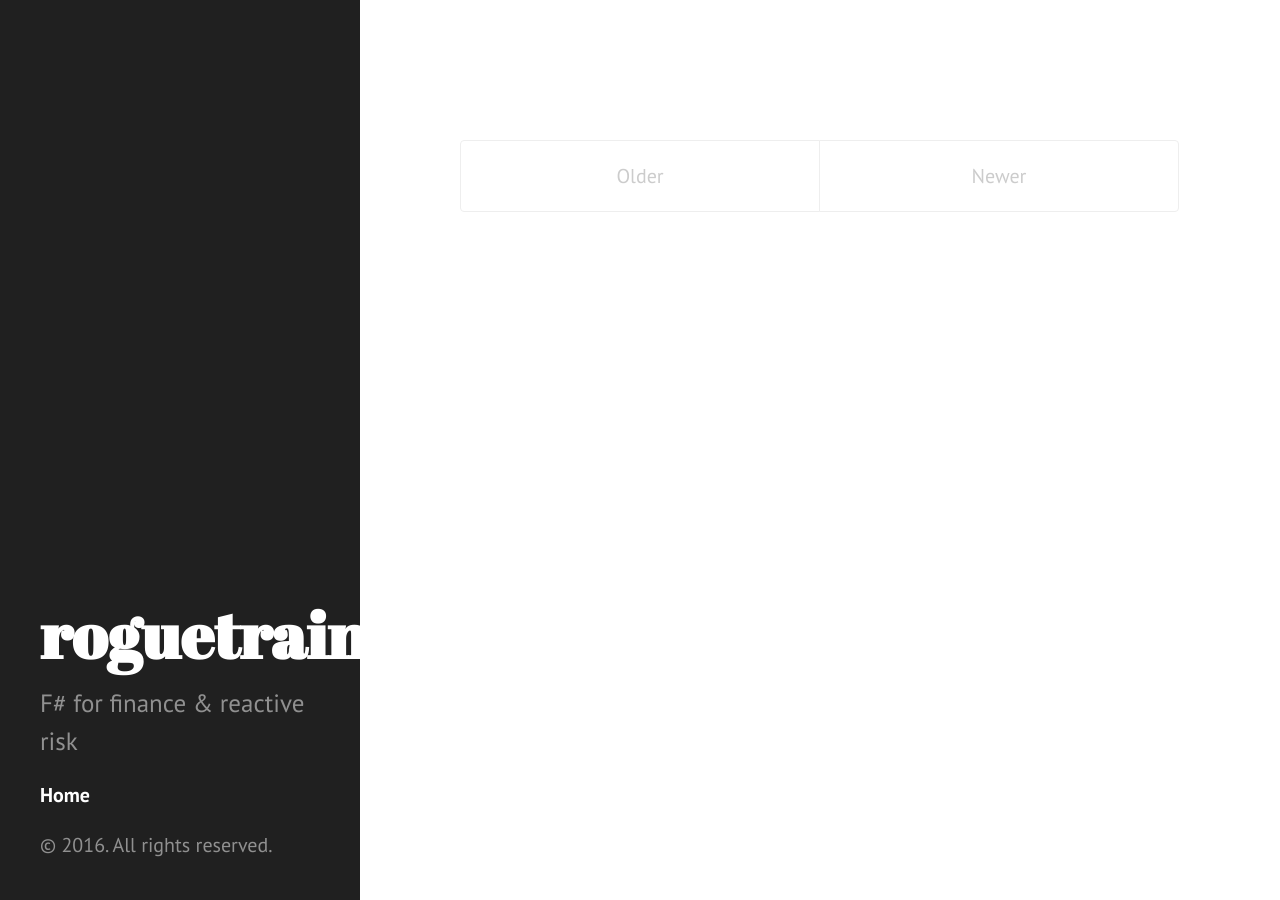
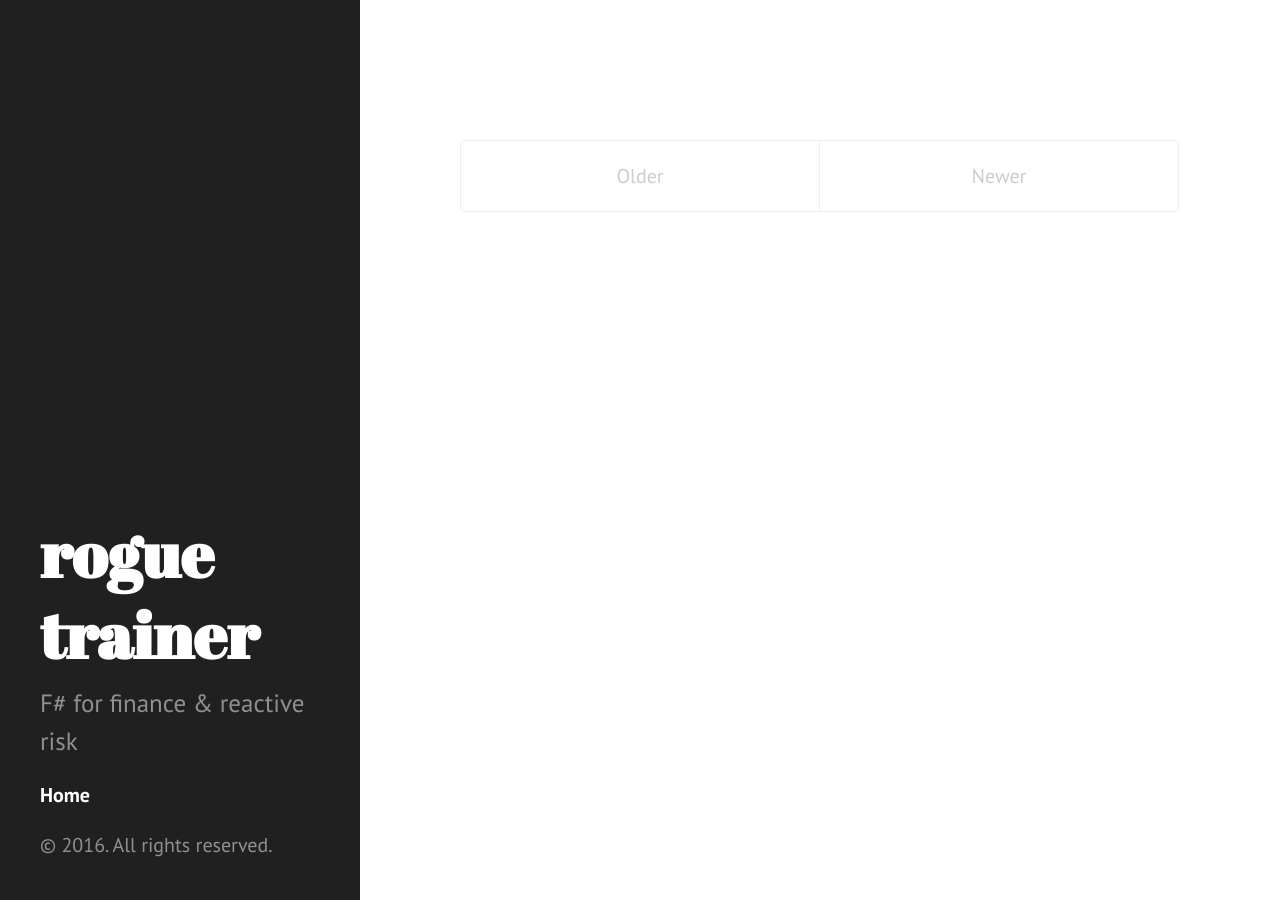
Before and after one commit to roguetrainer/roguetrainer.github.io, a Jekyll site: the page built from index.html, in a window 1280 px wide. Built offline with Jekyll 4.4.1, drawn with Linux system fonts in a browser that asks for light colours; the list of posts is cut into pages by our own code.

Commit message:
Update _config.yml

```diff
--- a/_config.yml
+++ b/_config.yml
@@ -2,7 +2,7 @@ excerpt_separator: ""
 pygments: true
 markdown: kramdown
 url: http://roguetrainer.github.io
-title: roguetrainer
+title: rogue trainer
 tagline: F# for finance & reactive risk
 description: F# for finance & reactive risk
 paginate: 5
```
